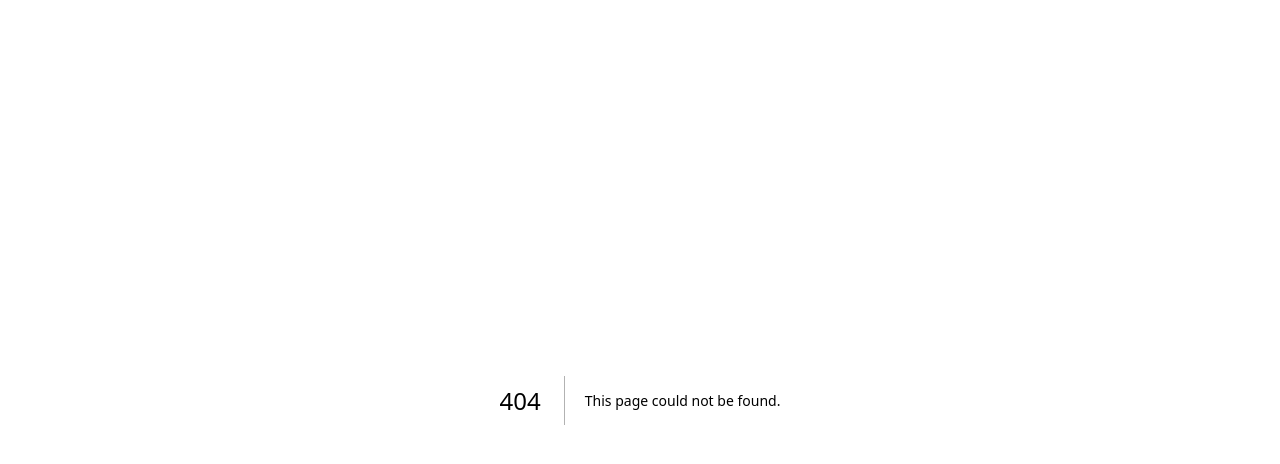
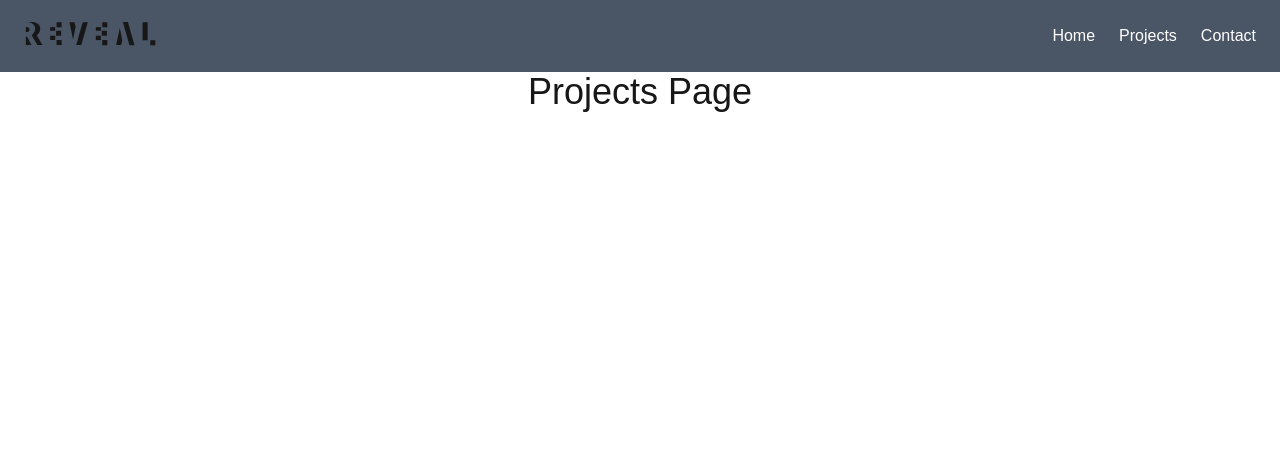
Before and after one commit to XxAbrahamLincolnxX/portfolio-tailwind-main, a Next.js app: page /projects in a window 1280 px wide. Before the commit this address had no page. Shown: the top 464 px of the page. Built offline with nearby package versions, Linux system fonts and the light colour scheme.

Commit message:
Added links and basic hover animations

```diff
--- a/app/components/Header.jsx
+++ b/app/components/Header.jsx
@@ -1,8 +1,10 @@
 import React from 'react'
+import Link from 'next/link'
+
 
 const Header = () => {
   return (
-    <div className="flex flex-1 items-center justify-center sm:items-stretch sm:justify-start bg-gray-600">
+    <div className="flex items-center justify-between px-6 py-4 bg-gray-600">
       <svg
         xmlns="http://www.w3.org/2000/svg"
         viewBox="0 0 134.4 40"
@@ -40,8 +42,29 @@ const Header = () => {
           <polygon fill="currentColor" points="1.82 20.77 1.82 29.1 7.37 29.11 3.18 20.77 1.82 20.77" />
         </g>
       </svg>
+      {/* Right: Navigation */}
+      <div className="flex items-center gap-6 text-white">
+        <Link
+          href="/"
+          className="relative after:absolute after:left-0 after:bottom-0 after:h-[2px] after:w-0 after:bg-white after:transition-all after:duration-300 hover:after:w-full"
+        >
+          Home
+        </Link>
+        <Link
+          href="/projects"
+          className="relative after:absolute after:left-0 after:bottom-0 after:h-[2px] after:w-0 after:bg-white after:transition-all after:duration-300 hover:after:w-full"
+        >
+          Projects
+        </Link>
+        <Link
+          href="/contact"
+          className="relative after:absolute after:left-0 after:bottom-0 after:h-[2px] after:w-0 after:bg-white after:transition-all after:duration-300 hover:after:w-full"
+        >
+          Contact
+        </Link>
+      </div>
     </div>
-  )
-}
+  );
+};
 
 export default Header
--- a/app/components/Hero.jsx
+++ b/app/components/Hero.jsx
@@ -1,10 +1,24 @@
 import React from 'react'
+import Link from 'next/link'
 
 const Hero = () => {
   return (
-    <div className='bg-linear-60 from-fuchsia-950 from-0% via-blue-950 via-50% to-emerald-950 to-100% flex justify-center h-screen items-center'>
-
-        <div className='flex justify-center items-center'>
+    <div className='bg-linear-60 from-fuchsia-950 via-blue-950 to-emerald-950 flex justify-center h-screen items-center'>
+      <div>
+        <div className='flex justify-center gap-12 mb-6'>
+        <Link
+          href="/projects"
+          className="relative after:absolute after:left-0 after:bottom-0 after:h-[2px] after:w-0 after:bg-white after:transition-all after:duration-300 hover:after:w-full"
+        >
+          Projects
+        </Link>
+        <Link
+          href="/contact"
+          className="relative after:absolute after:left-0 after:bottom-0 after:h-[2px] after:w-0 after:bg-white after:transition-all after:duration-300 hover:after:w-full"
+        >
+          Contact
+        </Link>
+        </div>
        <svg
         xmlns="http://www.w3.org/2000/svg"
         viewBox="0 0 134.4 40"
--- /dev/null
+++ b/app/projects/page.tsx
@@ -0,0 +1,13 @@
+// app/projects/page.tsx
+import Header from '../components/Header'
+
+export default function ProjectsPage() {
+  return (
+    <div className="w-screen h-auto flex flex-col">
+      <Header />
+      <div className="flex-1 flex justify-center items-center">
+        <h1 className="text-4xl">Projects Page</h1>
+      </div>
+    </div>
+  )
+}
```
